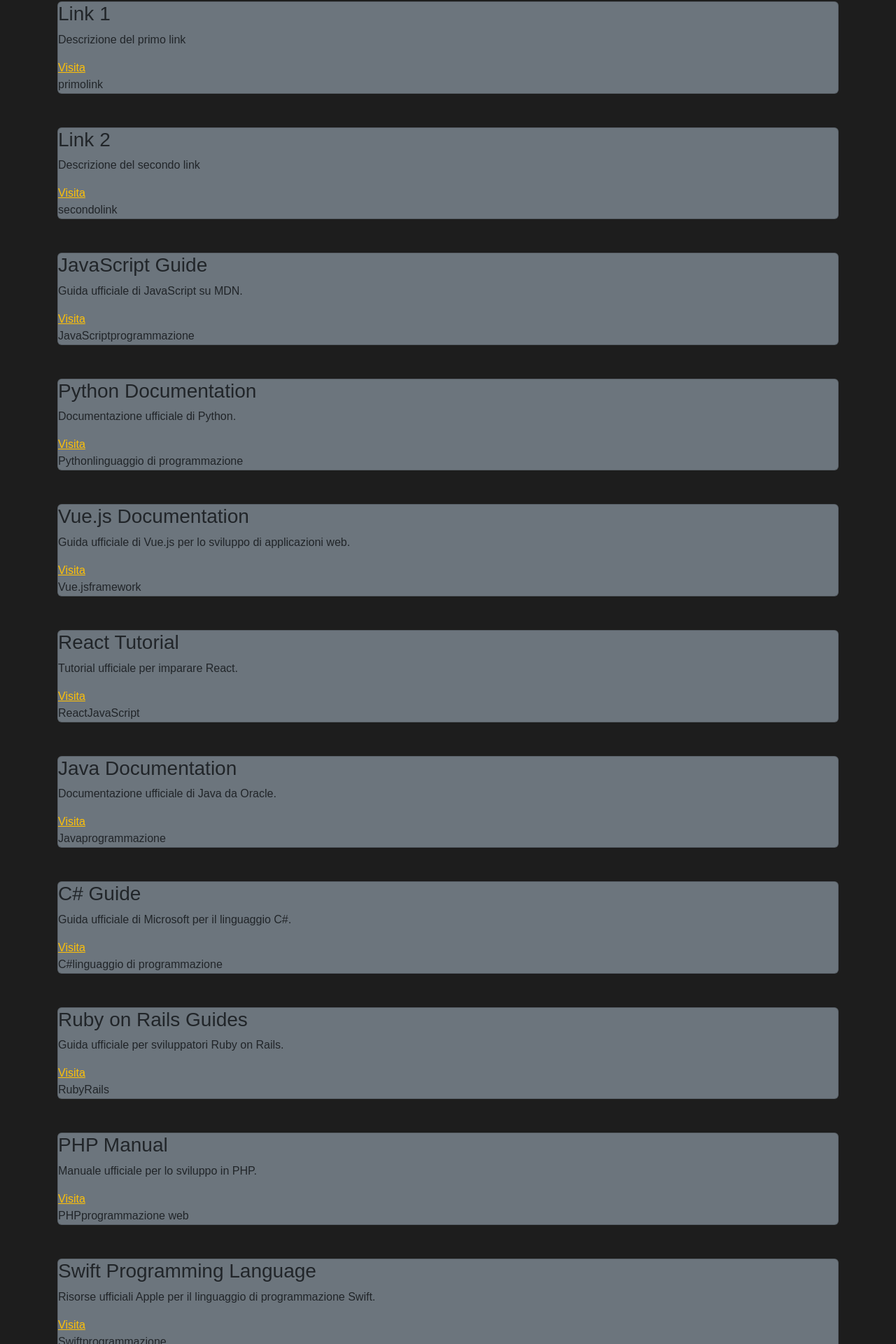
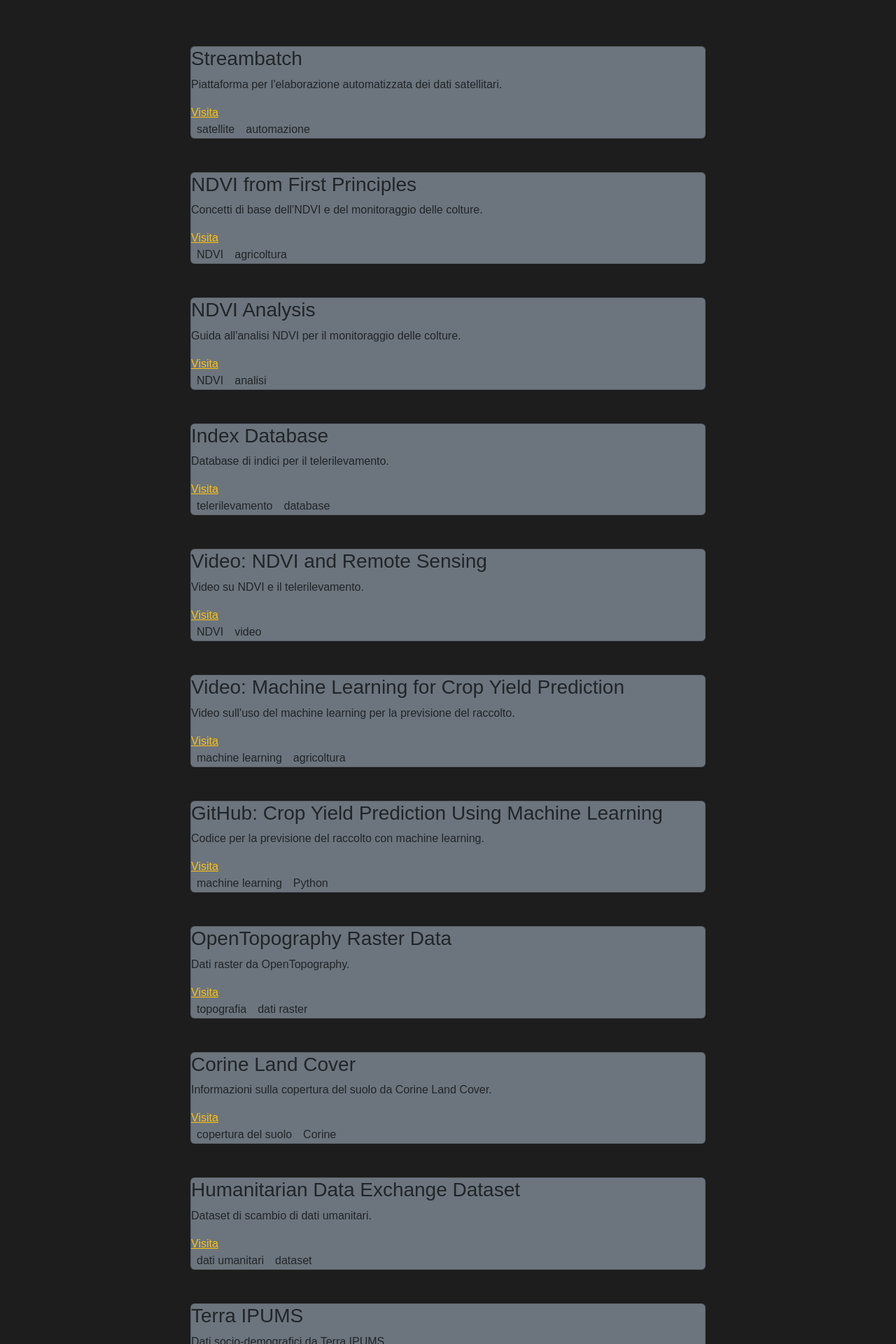
Before and after one commit to JungleKiosk/tagLinks, a Vue app: page /links in a window 1280 px wide. Shown: the part 268-2188 px from the top of the page at 70% size. Built offline with nearby package versions, Linux system fonts and the light colour scheme.

Commit message:
add links

```diff
--- a/src/data/data.json
+++ b/src/data/data.json
@@ -1,142 +1,142 @@
 [
   {
       "id": 1,
-      "title": "Link 1",
-      "url": "https://github.com/JungleKiosk",
-      "description": "Descrizione del primo link",
-      "tags": ["primo", "link"]
+      "title": "Streambatch",
+      "url": "https://www.streambatch.io/",
+      "description": "Piattaforma per l'elaborazione automatizzata dei dati satellitari.",
+      "tags": ["satellite", "automazione"]
   },
   {
       "id": 2,
-      "title": "Link 2",
-      "url": "https://github.com/JungleKiosk",
-      "description": "Descrizione del secondo link",
-      "tags": ["secondo", "link"]
+      "title": "NDVI from First Principles",
+      "url": "https://www.streambatch.io/knowledge/ndvi-from-first-principles",
+      "description": "Concetti di base dell'NDVI e del monitoraggio delle colture.",
+      "tags": ["NDVI", "agricoltura"]
   },
   {
       "id": 3,
-      "title": "JavaScript Guide",
-      "url": "https://developer.mozilla.org/en-US/docs/Web/JavaScript/Guide",
-      "description": "Guida ufficiale di JavaScript su MDN.",
-      "tags": ["JavaScript", "programmazione"]
+      "title": "NDVI Analysis",
+      "url": "https://eos.com/make-an-analysis/ndvi/",
+      "description": "Guida all'analisi NDVI per il monitoraggio delle colture.",
+      "tags": ["NDVI", "analisi"]
   },
   {
       "id": 4,
-      "title": "Python Documentation",
-      "url": "https://docs.python.org/3/",
-      "description": "Documentazione ufficiale di Python.",
-      "tags": ["Python", "linguaggio di programmazione"]
+      "title": "Index Database",
+      "url": "https://www.indexdatabase.de/db/i.php",
+      "description": "Database di indici per il telerilevamento.",
+      "tags": ["telerilevamento", "database"]
   },
   {
       "id": 5,
-      "title": "Vue.js Documentation",
-      "url": "https://vuejs.org/v2/guide/",
-      "description": "Guida ufficiale di Vue.js per lo sviluppo di applicazioni web.",
-      "tags": ["Vue.js", "framework"]
+      "title": "Video: NDVI and Remote Sensing",
+      "url": "https://www.youtube.com/watch?v=3Xn21RT-y7Y&t=845s",
+      "description": "Video su NDVI e il telerilevamento.",
+      "tags": ["NDVI", "video"]
   },
   {
       "id": 6,
-      "title": "React Tutorial",
-      "url": "https://reactjs.org/tutorial/tutorial.html",
-      "description": "Tutorial ufficiale per imparare React.",
-      "tags": ["React", "JavaScript"]
+      "title": "Video: Machine Learning for Crop Yield Prediction",
+      "url": "https://www.youtube.com/watch?v=vGOvUoqn_M8",
+      "description": "Video sull'uso del machine learning per la previsione del raccolto.",
+      "tags": ["machine learning", "agricoltura"]
   },
   {
       "id": 7,
-      "title": "Java Documentation",
-      "url": "https://docs.oracle.com/en/java/",
-      "description": "Documentazione ufficiale di Java da Oracle.",
-      "tags": ["Java", "programmazione"]
+      "title": "GitHub: Crop Yield Prediction Using Machine Learning",
+      "url": "https://github.com/611noorsaeed/Crop-Yield-Prediction-Using-Machin-Learning-Python/blob/main/CropYield-Prediction.ipynb",
+      "description": "Codice per la previsione del raccolto con machine learning.",
+      "tags": ["machine learning", "Python"]
   },
   {
       "id": 8,
-      "title": "C# Guide",
-      "url": "https://docs.microsoft.com/en-us/dotnet/csharp/",
-      "description": "Guida ufficiale di Microsoft per il linguaggio C#.",
-      "tags": ["C#", "linguaggio di programmazione"]
+      "title": "OpenTopography Raster Data",
+      "url": "https://portal.opentopography.org/raster?opentopoID=OTSDEM.032021.4326.2",
+      "description": "Dati raster da OpenTopography.",
+      "tags": ["topografia", "dati raster"]
   },
   {
       "id": 9,
-      "title": "Ruby on Rails Guides",
-      "url": "https://guides.rubyonrails.org/",
-      "description": "Guida ufficiale per sviluppatori Ruby on Rails.",
-      "tags": ["Ruby", "Rails"]
+      "title": "Corine Land Cover",
+      "url": "https://groupware.sinanet.isprambiente.it/uso-copertura-e-consumo-di-suolo/library/copertura-del-suolo/corine-land-cover",
+      "description": "Informazioni sulla copertura del suolo da Corine Land Cover.",
+      "tags": ["copertura del suolo", "Corine"]
   },
   {
       "id": 10,
-      "title": "PHP Manual",
-      "url": "https://www.php.net/manual/en/",
-      "description": "Manuale ufficiale per lo sviluppo in PHP.",
-      "tags": ["PHP", "programmazione web"]
+      "title": "Humanitarian Data Exchange Dataset",
+      "url": "https://data.humdata.org/dataset",
+      "description": "Dataset di scambio di dati umanitari.",
+      "tags": ["dati umanitari", "dataset"]
   },
   {
       "id": 11,
-      "title": "Swift Programming Language",
-      "url": "https://developer.apple.com/swift/",
-      "description": "Risorse ufficiali Apple per il linguaggio di programmazione Swift.",
-      "tags": ["Swift", "programmazione"]
+      "title": "Terra IPUMS",
+      "url": "https://terra.ipums.org/",
+      "description": "Dati socio-demografici da Terra IPUMS.",
+      "tags": ["socio-demografia", "IPUMS"]
   },
   {
       "id": 12,
-      "title": "Kotlin Documentation",
-      "url": "https://kotlinlang.org/docs/home.html",
-      "description": "Documentazione ufficiale di Kotlin.",
-      "tags": ["Kotlin", "Android"]
+      "title": "FAO Data Catalog",
+      "url": "https://data.apps.fao.org/map/catalog/srv/ita/catalog.search#/home",
+      "description": "Catalogo dati FAO.",
+      "tags": ["FAO", "agricoltura"]
   },
   {
       "id": 13,
-      "title": "Go Programming Language",
-      "url": "https://golang.org/doc/",
-      "description": "Documentazione ufficiale per il linguaggio Go.",
-      "tags": ["Go", "programmazione"]
+      "title": "EU C-Factor Cover Management",
+      "url": "https://esdac.jrc.ec.europa.eu/content/cover-management-factor-c-factor-eu#tabs-0-description=0",
+      "description": "Informazioni sul fattore C per la gestione della copertura in EU.",
+      "tags": ["erosione del suolo", "gestione del suolo"]
   },
   {
       "id": 14,
-      "title": "Rust Language Documentation",
-      "url": "https://doc.rust-lang.org/",
-      "description": "Guida ufficiale per il linguaggio di programmazione Rust.",
-      "tags": ["Rust", "sistemi"]
+      "title": "Slope Length and Steepness Factor (LS Factor)",
+      "url": "https://esdac.jrc.ec.europa.eu/themes/slope-length-and-steepness-factor-ls-factor",
+      "description": "Informazioni sul fattore LS (lunghezza e pendenza) per l'erosione del suolo.",
+      "tags": ["erosione del suolo", "pendenza"]
   },
   {
       "id": 15,
-      "title": "TypeScript Handbook",
-      "url": "https://www.typescriptlang.org/docs/handbook/intro.html",
-      "description": "Manuale ufficiale di TypeScript.",
-      "tags": ["TypeScript", "JavaScript"]
+      "title": "Soil Erodibility in Europe",
+      "url": "https://esdac.jrc.ec.europa.eu/themes/soil-erodibility-europe",
+      "description": "Dati sull'erodibilità del suolo in Europa.",
+      "tags": ["suolo", "erodibilità"]
   },
   {
       "id": 16,
-      "title": "Scala Documentation",
-      "url": "https://docs.scala-lang.org/",
-      "description": "Documentazione ufficiale di Scala.",
-      "tags": ["Scala", "JVM"]
+      "title": "Semi-Automatic Classification Plugin",
+      "url": "https://semiautomaticclassificationmanual-v5.readthedocs.io/it/latest/remote_sensing.html",
+      "description": "Manuale del plugin di classificazione semi-automatica per il telerilevamento.",
+      "tags": ["classificazione", "telerilevamento"]
   },
   {
       "id": 17,
-      "title": "Perl Programming",
-      "url": "https://www.perl.org/docs.html",
-      "description": "Risorse per imparare Perl.",
-      "tags": ["Perl", "programmazione"]
+      "title": "Sentinel-1 Applications",
+      "url": "https://sentiwiki.copernicus.eu/web/s1-applications#S1Applications-LandMonitoring",
+      "description": "Applicazioni Sentinel-1 per il monitoraggio terrestre.",
+      "tags": ["Sentinel", "monitoraggio"]
   },
   {
       "id": 18,
-      "title": "Elixir Documentation",
-      "url": "https://elixir-lang.org/docs.html",
-      "description": "Documentazione ufficiale del linguaggio Elixir.",
-      "tags": ["Elixir", "funzionale"]
+      "title": "Sentinel-1 VH vs VV Polarizations",
+      "url": "https://forum.step.esa.int/t/sentinel-1-vh-vs-vv-polarizations/20811",
+      "description": "Discussione sulle polarizzazioni VH e VV di Sentinel-1.",
+      "tags": ["Sentinel-1", "polarizzazione"]
   },
   {
       "id": 19,
-      "title": "Shell Scripting Guide",
-      "url": "https://www.shellscript.sh/",
-      "description": "Guida pratica per scripting di shell.",
-      "tags": ["Shell", "scripting"]
+      "title": "Ratio VH/VV from Sentinel-1",
+      "url": "https://forum.sentinel-hub.com/t/ratio-vh-vv-from-sentinel1/353",
+      "description": "Discussione sul rapporto tra le polarizzazioni VH e VV di Sentinel-1.",
+      "tags": ["Sentinel-1", "polarizzazione"]
   },
   {
       "id": 20,
-      "title": "Haskell Language Documentation",
-      "url": "https://www.haskell.org/documentation/",
-      "description": "Guida e documentazione per Haskell.",
-      "tags": ["Haskell", "funzionale"]
+      "title": "SAR Polarimetry",
+      "url": "https://nisar.jpl.nasa.gov/mission/get-to-know-sar/polarimetry/",
+      "description": "Informazioni sulla polarimetria SAR.",
+      "tags": ["SAR", "polarimetria"]
   }
 ]
--- a/src/data/tagsData.js
+++ b/src/data/tagsData.js
@@ -1,34 +1,33 @@
 // src/data/tagsData.js
 export const tags = [
-    { id: 1, name: "primo" },
-    { id: 2, name: "link" },
-    { id: 3, name: "secondo" },
-    { id: 4, name: "JavaScript" },
-    { id: 5, name: "programmazione" },
-    { id: 6, name: "Python" },
-    { id: 7, name: "linguaggio di programmazione" },
-    { id: 8, name: "Vue.js" },
-    { id: 9, name: "framework" },
-    { id: 10, name: "React" },
-    { id: 11, name: "Java" },
-    { id: 12, name: "C#" },
-    { id: 13, name: "Ruby" },
-    { id: 14, name: "Rails" },
-    { id: 15, name: "PHP" },
-    { id: 16, name: "programmazione web" },
-    { id: 17, name: "Swift" },
-    { id: 18, name: "Kotlin" },
-    { id: 19, name: "Android" },
-    { id: 20, name: "Go" },
-    { id: 21, name: "Rust" },
-    { id: 22, name: "sistemi" },
-    { id: 23, name: "TypeScript" },
-    { id: 24, name: "Scala" },
-    { id: 25, name: "JVM" },
-    { id: 26, name: "Perl" },
-    { id: 27, name: "Elixir" },
-    { id: 28, name: "funzionale" },
-    { id: 29, name: "Shell" },
-    { id: 30, name: "scripting" },
-    { id: 31, name: "Haskell" }
+    { id: 1, name: "satellite" },
+    { id: 2, name: "automazione" },
+    { id: 3, name: "NDVI" },
+    { id: 4, name: "agricoltura" },
+    { id: 5, name: "analisi" },
+    { id: 6, name: "telerilevamento" },
+    { id: 7, name: "database" },
+    { id: 8, name: "video" },
+    { id: 9, name: "machine learning" },
+    { id: 10, name: "Python" },
+    { id: 11, name: "topografia" },
+    { id: 12, name: "dati raster" },
+    { id: 13, name: "copertura del suolo" },
+    { id: 14, name: "Corine" },
+    { id: 15, name: "dati umanitari" },
+    { id: 16, name: "dataset" },
+    { id: 17, name: "socio-demografia" },
+    { id: 18, name: "IPUMS" },
+    { id: 19, name: "FAO" },
+    { id: 20, name: "erosione del suolo" },
+    { id: 21, name: "gestione del suolo" },
+    { id: 22, name: "pendenza" },
+    { id: 23, name: "suolo" },
+    { id: 24, name: "erodibilità" },
+    { id: 25, name: "classificazione" },
+    { id: 26, name: "Sentinel" },
+    { id: 27, name: "monitoraggio" },
+    { id: 28, name: "polarizzazione" },
+    { id: 29, name: "SAR" },
+    { id: 30, name: "polarimetria" }
 ];
--- a/src/views/LinksView.vue
+++ b/src/views/LinksView.vue
@@ -50,19 +50,19 @@
 
 <template>
     <div class="container">
-        <div class="row sticky-container p-5">
-            <div class="col-12">
+        <div class="row justify-content-center sticky-container p-5">
+            <div class="col-12 col-lg-8 mb-3">
                 <input type="text" v-model="searchQuery" placeholder="Cerca..." @input="onSearchInput" />
             </div>
-            <div class="col-12">
+            <div class="col-12 col-lg-8">
                 <Tags :tags="tags" :selectedTag="selectedTag" @tag-selected="filterByTag" />
             </div>
         </div>
         <!-- Barra di testo per inserire la parola chiave -->
 
         <!-- Componente Tags per filtrare con le tag -->
-        <div class="row">
-            <div class="col-12">
+        <div class="row justify-content-center mt-5">
+            <div class="col-12 col-lg-8">
                 <div class="links-container">
                     <div v-for="link in filteredLinks" :key="link.id" class="card bg-secondary text-dar mb-5">
                         <h3>{{ link.title }}</h3>
@@ -70,7 +70,7 @@
                         <a class="text-warning" :href="link.url" target="_blank">Visita</a>
                         <!-- Visualizza le tag della card -->
                         <div class="card-tags">
-                            <span v-for="tag in link.tags" :key="tag" class="card-tag">
+                            <span v-for="tag in link.tags" :key="tag" class="card-tag mx-2">
                                 {{ tag }}
                             </span>
                         </div>
@@ -91,4 +91,5 @@
     display: flex;
     background-color: #1d1d1d;
 }
+
 </style>
```
Lines whose indentation alone changed are shown as unchanged.
